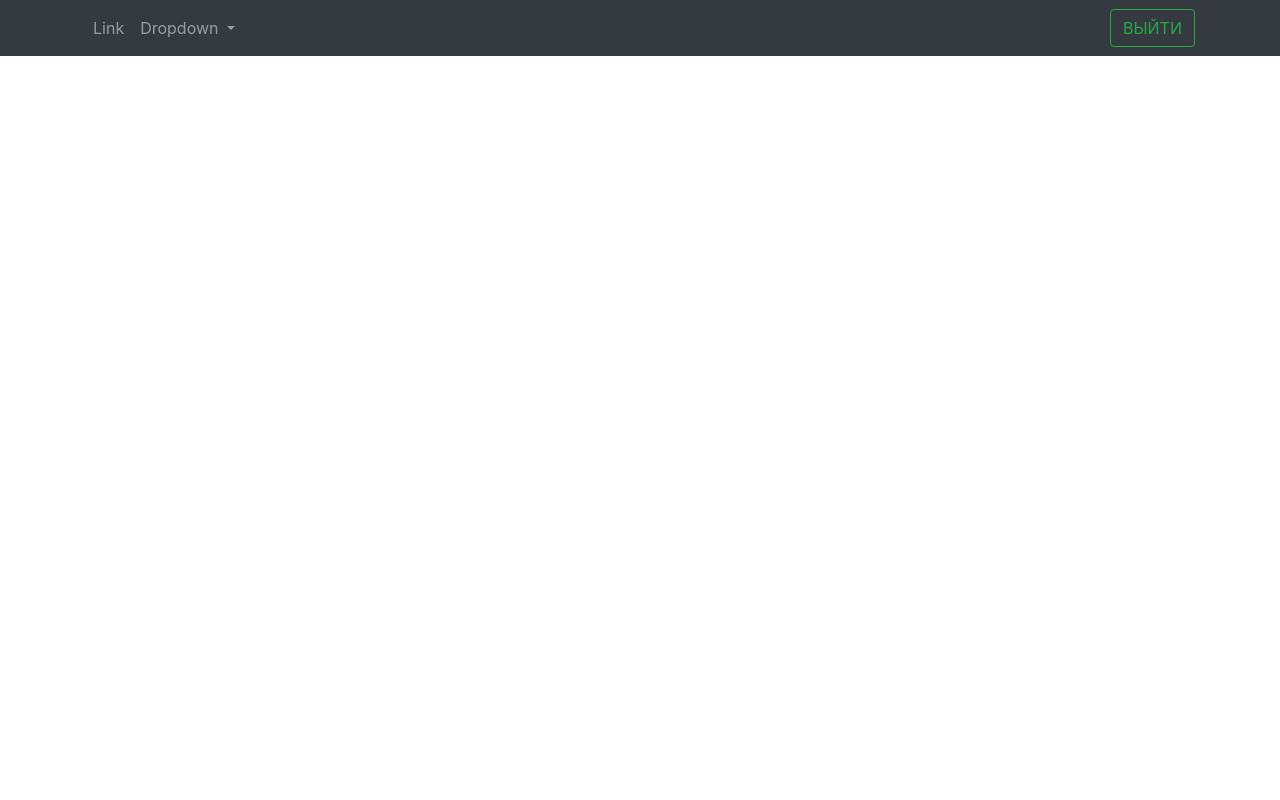
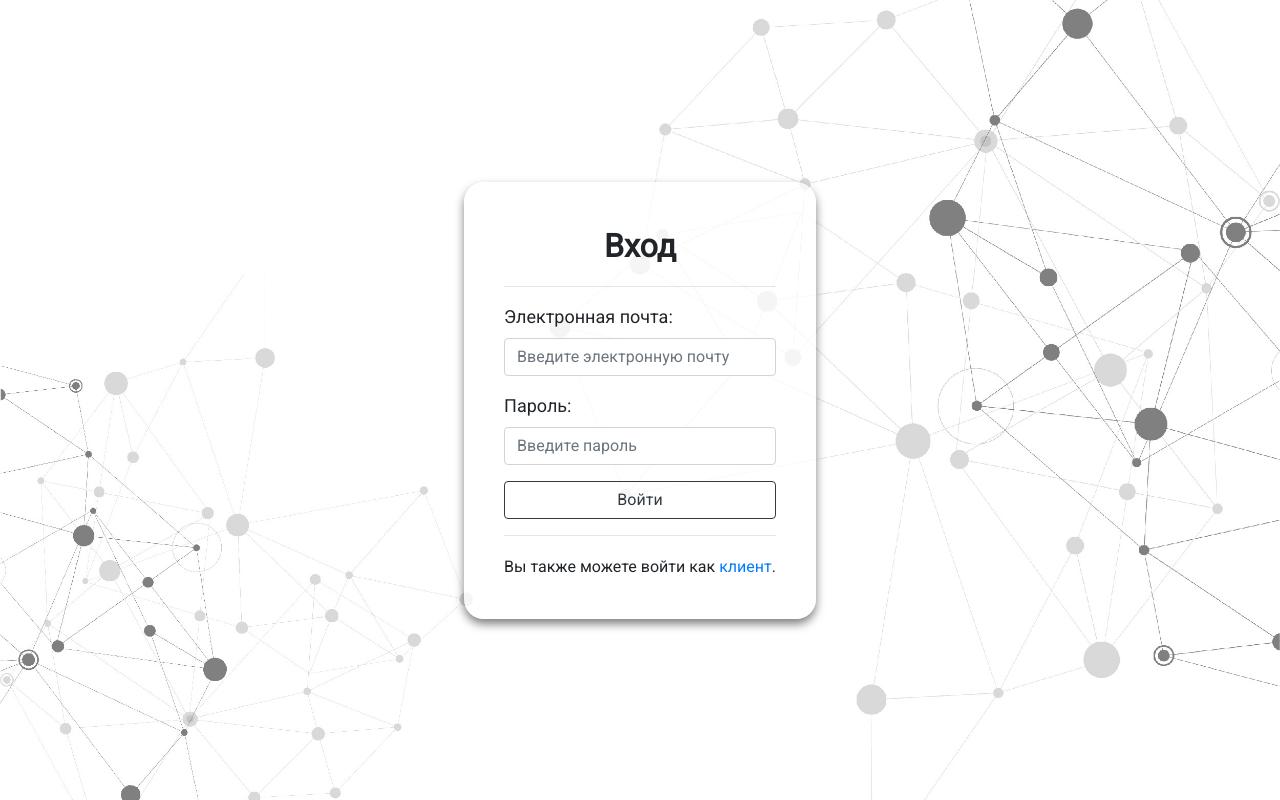
Before and after one commit to artbakulev/book_shop, a Django app: page / in a window 1280 px wide. Run offline with Django 3.2, Linux system fonts and the light colour scheme; some libraries are stand-ins or nearby versions.

Commit message:
make auth and client page

```diff
--- a/book_shop/models.py
+++ b/book_shop/models.py
@@ -8,21 +8,21 @@ class Client(models.Model):
     email = models.CharField(max_length=50)
 
     def __str__(self):
-        return f'client: {self.name}'
+        return f'{self.name}'
 
 
 class Author(models.Model):
     name = models.CharField(max_length=100)
 
     def __str__(self):
-        return f'author: {self.name}'
+        return f'{self.name}'
 
 
 class Publisher(models.Model):
     name = models.CharField(max_length=100)
 
     def __str__(self):
-        return f'publisher: {self.name}'
+        return f'{self.name}'
 
 
 class Book(models.Model):
--- a/book_shop/urls.py
+++ b/book_shop/urls.py
@@ -2,5 +2,6 @@ from django.urls import path
 import book_shop.views as views
 
 urlpatterns = [
-    path('', views.index)
+    path(r'', views.index),
+    path(r'client', views.client),
 ]
--- a/book_shop/views.py
+++ b/book_shop/views.py
@@ -1,7 +1,27 @@
-from django.http import HttpResponse
-from django.shortcuts import render
+from django.shortcuts import render, HttpResponse
+
+from book_shop import common
+from book_shop.models import Book, Author
 
 
-# Create your views here.
 def index(req):
     return render(req, 'book_shop/index.html')
+
+
+def client(req):
+    if req.method != 'GET':
+        return HttpResponse(405, "Method not allowed")
+    search_query = req.GET.get('searchQuery', False)
+    context = {'inputValue': "", "searchInfo": False, "authors": False}
+    if not search_query:
+        return render(req, 'book_shop/client.html', context)
+    # TODO: sqlite не поддерживает case-match))) баг с первой верхней буквой
+    books = Book.objects.filter(title__icontains=search_query)
+    context.update(common.get_books_search_info(len(books)))
+    context.update({'books': books})
+    authors = Author.objects.filter(name__icontains=search_query)
+    print(authors)
+    if len(authors) > 0:
+        context.update({'authors': authors})
+    context['inputValue'] = search_query
+    return render(req, 'book_shop/client.html', context)
--- /dev/null
+++ b/static/book_shop/css/client.sass
@@ -0,0 +1,20 @@
+@import "variables"
+.client
+  min-height: 100vh
+  width: 100%
+  display: flex
+  flex-direction: column
+  justify-content: center
+  align-items: center
+  background: url("../images/background.jpg") no-repeat center
+  background-size: cover
+
+  .client__search
+    background-color: $white-75
+    +shadow
+    padding: 40px
+    border-radius: 20px
+    min-width: 30vw
+
+  .client__search-results
+    max-width: 100%
--- /dev/null
+++ b/static/book_shop/css/components.sass
@@ -0,0 +1,12 @@
+.title
+  font-size: 32px
+  font-weight: 900
+  width: 100%
+  text-align: center
+
+.text
+  font-size: 16px
+
+.grey
+  font-size: 16px
+  color: darkgrey
--- /dev/null
+++ b/static/book_shop/css/index.sass
@@ -0,0 +1,22 @@
+@import "variables"
+.index
+  height: 100vh
+  width: 100%
+  background: url("../images/background.jpg") no-repeat center
+  background-size: cover
+  display: flex
+  justify-content: center
+  align-items: center
+
+  .index__form
+    +shadow
+    font-size: 18px
+    text-align: left
+    background-color: $white-75
+    padding: 40px
+    border-radius: 20px
+    .btn
+      width: 100%
+
+    small
+      font-size: 16px
--- a/static/book_shop/css/main.css
+++ b/static/book_shop/css/main.css
@@ -1,5 +1,77 @@
-p {
-  color: red;
+@import url("https://fonts.googleapis.com/css?family=Roboto&display=swap");
+@import url("https://fonts.googleapis.com/css?family=Roboto&display=swap");
+@import url("https://fonts.googleapis.com/css?family=Roboto&display=swap");
+* {
+  font-family: Roboto, sans-serif;
+  transition: 0.5s;
+  -moz-transition: 0.5s;
+  -webkit-transition: 0.5s;
+  -o-transition: 0.5s;
+}
+
+.title {
+  font-size: 32px;
+  font-weight: 900;
+  width: 100%;
+  text-align: center;
+}
+
+.text {
+  font-size: 16px;
+}
+
+.grey {
+  font-size: 16px;
+  color: darkgrey;
+}
+
+.index {
+  height: 100vh;
+  width: 100%;
+  background: url("../images/background.jpg") no-repeat center;
+  background-size: cover;
+  display: flex;
+  justify-content: center;
+  align-items: center;
+}
+.index .index__form {
+  -webkit-box-shadow: 0 5px 10px 0 rgba(0, 0, 0, 0.5);
+  -moz-box-shadow: 0 5px 10px 0 rgba(0, 0, 0, 0.5);
+  box-shadow: 0 5px 10px 0 rgba(0, 0, 0, 0.5);
+  font-size: 18px;
+  text-align: left;
+  background-color: rgba(255, 255, 255, 0.75);
+  padding: 40px;
+  border-radius: 20px;
+}
+.index .index__form .btn {
+  width: 100%;
+}
+.index .index__form small {
+  font-size: 16px;
+}
+
+.client {
+  min-height: 100vh;
+  width: 100%;
+  display: flex;
+  flex-direction: column;
+  justify-content: center;
+  align-items: center;
+  background: url("../images/background.jpg") no-repeat center;
+  background-size: cover;
+}
+.client .client__search {
+  background-color: rgba(255, 255, 255, 0.75);
+  -webkit-box-shadow: 0 5px 10px 0 rgba(0, 0, 0, 0.5);
+  -moz-box-shadow: 0 5px 10px 0 rgba(0, 0, 0, 0.5);
+  box-shadow: 0 5px 10px 0 rgba(0, 0, 0, 0.5);
+  padding: 40px;
+  border-radius: 20px;
+  min-width: 30vw;
+}
+.client .client__search-results {
+  max-width: 100%;
 }
 
 /*# sourceMappingURL=main.css.map */
--- a/static/book_shop/css/main.sass
+++ b/static/book_shop/css/main.sass
@@ -1,2 +1,9 @@
-p
-  color: red
+@import "variables"
+*
+  font-family: Roboto, sans-serif
+  +transition(0.5s)
+
+@import "components"
+
+@import "index"
+@import "client"
--- /dev/null
+++ b/static/book_shop/css/variables.sass
@@ -0,0 +1,27 @@
+@import url('https://fonts.googleapis.com/css?family=Roboto&display=swap')
+
+$primary: rgba(85, 53, 35, 1)
+$primary-75: rgba(85, 53, 35, 0.75)
+$primary-50: rgba(85, 53, 35, 0.5)
+$primary-25: rgba(85, 53, 35, 0.25)
+
+$passive: rgba(226, 232, 232, 1)
+$passive-75: rgba(226, 232, 232, 0.75)
+$passive-50: rgba(226, 232, 232, 0.5)
+$passive-25: rgba(226, 232, 232, 0.25)
+
+$white: rgba(255, 255, 255, 1)
+$white-75: rgba(255, 255, 255, 0.75)
+$white-50: rgba(255, 255, 255, 0.5)
+$white-25: rgba(255, 255, 255, 0.25)
+
+@mixin transition($seconds)
+  transition: $seconds
+  -moz-transition: $seconds
+  -webkit-transition: $seconds
+  -o-transition: $seconds
+
+@mixin shadow()
+  -webkit-box-shadow: 0 5px 10px 0 rgba(0, 0, 0, 0.5)
+  -moz-box-shadow: 0 5px 10px 0 rgba(0, 0, 0, 0.5)
+  box-shadow: 0 5px 10px 0 rgba(0, 0, 0, 0.5)
--- a/templates/book_shop/index.html
+++ b/templates/book_shop/index.html
@@ -1,5 +1,24 @@
 {% extends 'book_shop/base.html' %}
 {% block title %} Главная {% endblock %}
 {% block content %}
-    {% include 'book_shop/components/navbar.html' %}
+    <div class="index">
+        <div class="index__form">
+            <div class="title">Вход</div>
+            <hr/>
+            <form>
+                <div class="form-group">
+                    <label for="email">Электронная почта: </label>
+                    <input type="email" class="form-control" id="email" aria-describedby="emailHelp"
+                           placeholder="Введите электронную почту">
+                </div>
+                <div class="form-group">
+                    <label for="password">Пароль: </label>
+                    <input type="password" class="form-control" id="password" placeholder="Введите пароль">
+                </div>
+                <button type="submit" class="btn btn-outline-dark">Войти</button>
+            </form>
+            <hr/>
+            <small>Вы также можете войти как <a href="/client">клиент</a>.</small>
+        </div>
+    </div>
 {% endblock %}
```
Also changed, not shown: book_shop/common.py (added, +10 -0 lines), templates/book_shop/client.html (added, +58 -0 lines), db.sqlite3, static/book_shop/images/background.jpg (added), 1 other file.
